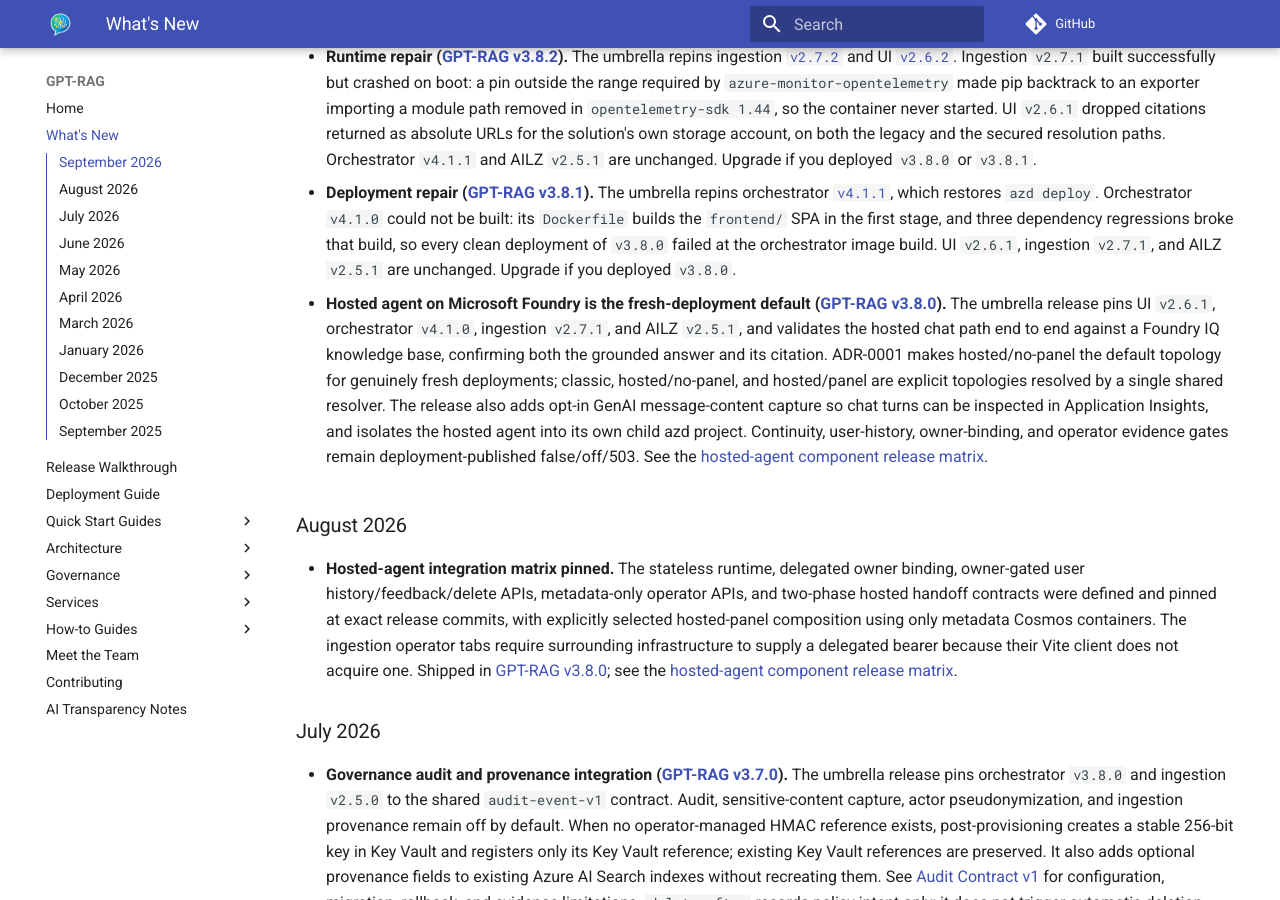
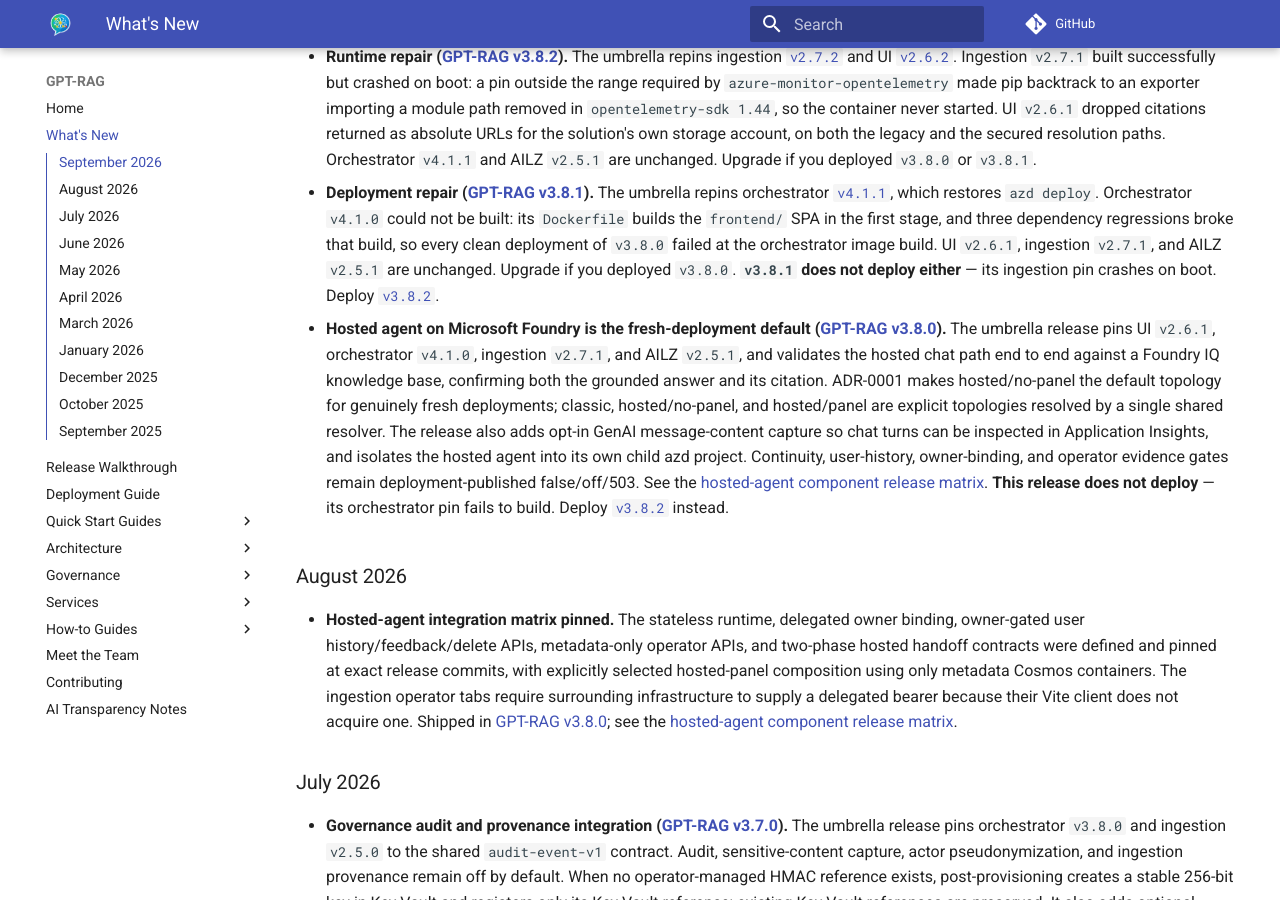
Before and after one commit to Azure/GPT-RAG, an MkDocs documentation site: the page built from docs/whatisnew.md, in a window 1280 px wide and 900 px high, scrolled down 306 px. Built offline with MkDocs 1.6.1 and Material for MkDocs 9.7.7, drawn with Linux system fonts in a browser that asks for light colours; comment, search, counter and statistics services are not loaded.

Commit message:
docs(whatisnew): warn that v3.8.0 and v3.8.1 do not deploy

```diff
--- a/docs/whatisnew.md
+++ b/docs/whatisnew.md
@@ -23,6 +23,8 @@
   dependency regressions broke that build, so every clean deployment of
   `v3.8.0` failed at the orchestrator image build. UI `v2.6.1`, ingestion
   `v2.7.1`, and AILZ `v2.5.1` are unchanged. Upgrade if you deployed `v3.8.0`.
+  **`v3.8.1` does not deploy either** — its ingestion pin crashes on boot. Deploy
+  [`v3.8.2`](https://github.com/Azure/GPT-RAG/releases/tag/v3.8.2).
 
 - **Hosted agent on Microsoft Foundry is the fresh-deployment default ([GPT-RAG v3.8.0](https://github.com/Azure/GPT-RAG/releases/tag/v3.8.0)).**
   The umbrella release pins UI `v2.6.1`, orchestrator `v4.1.0`, ingestion
@@ -36,6 +38,8 @@
   project. Continuity, user-history, owner-binding, and operator evidence gates
   remain deployment-published false/off/503. See the
   [hosted-agent component release matrix](hosted_agent_release_matrix.md).
+  **This release does not deploy** — its orchestrator pin fails to build. Deploy
+  [`v3.8.2`](https://github.com/Azure/GPT-RAG/releases/tag/v3.8.2) instead.
 
 ### August 2026
 
```
